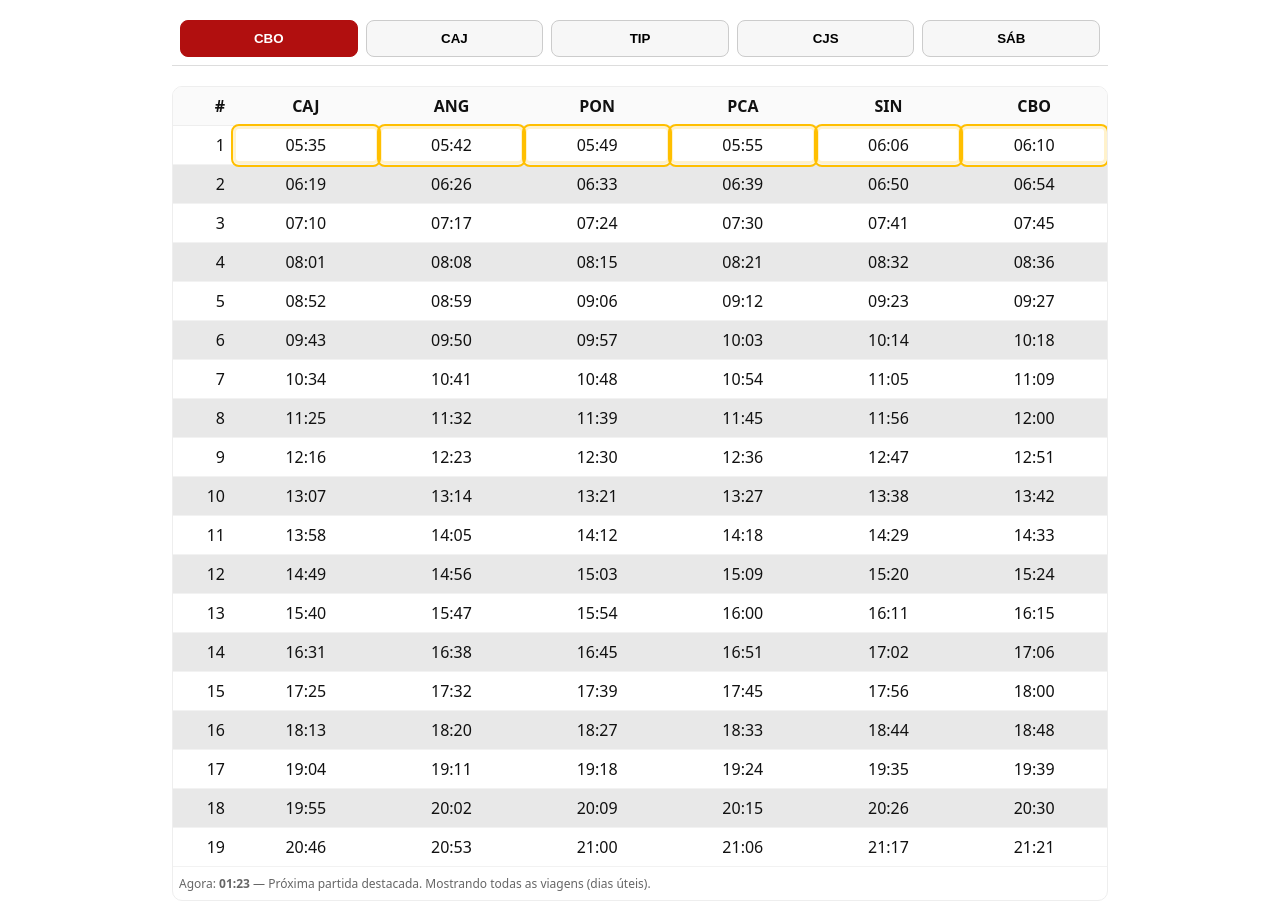
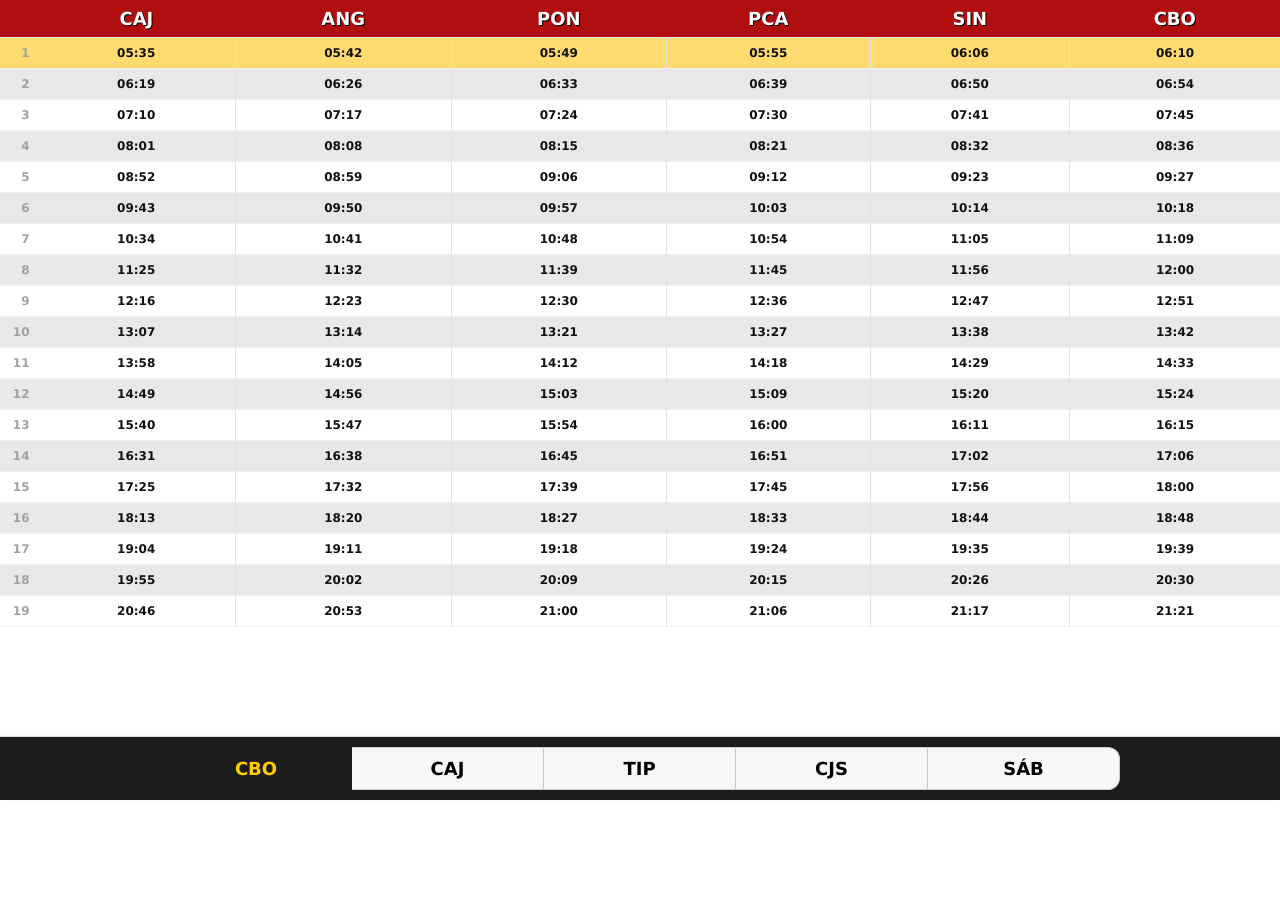
Before and after one commit to jgaqueiroz/horarios-vlt, a React (Vite) app: page / in a window 1280 px wide. After the commit the page ends 800 px from the top, so only its background shows below. Built offline with nearby package versions, Linux system fonts and the light colour scheme.

Commit message:
Theme and behaviour tweaks

```diff
--- a/src/App.tsx
+++ b/src/App.tsx
@@ -1,29 +1,52 @@
-import React, { useState } from "react";
+import React, { useMemo } from "react";
 import "./index.css";
 import { Menu } from "./components/Menu";
 import { Timetable } from "./components/Timetable";
+import { DIRECTIONS } from "./data/order";
 
 type Direction = "CAJ-CBO" | "CBO-CAJ" | "CAJ-CDO" | "CDO-CAJ";
 
 export default function App() {
-  const [direction, setDirection] = useState<Direction>("CAJ-CBO");
-  const [saturdayOn, setSaturdayOn] = useState(false);
+  const [direction, setDirection] = React.useState<Direction>("CAJ-CBO");
+  const [saturdayOn, setSaturdayOn] = React.useState(false);
+
+  const theme = (direction === "CAJ-CBO" || direction === "CBO-CAJ")
+    ? "theme-red" : "theme-blue";
+
+  const activeIndex = useMemo(
+    () => DIRECTIONS.indexOf(direction),
+    [direction]
+  );
 
   return (
-    <div className="mainwrapper">
+    <div className={`mainwrapper ${theme}`}>
+      {/* SLIDER */}
+      <div className="slider">
+        <div
+          className="slides"
+          style={{ transform: `translateX(-${activeIndex * 100}%)` }}
+          aria-live="polite"
+        >
+          {DIRECTIONS.map((dir) => (
+            <section
+              key={dir}
+              className="slide"
+              aria-hidden={dir !== direction}
+            >
+              {/* cada slide tem sua própria área scrollável e thead sticky */}
+              <Timetable direction={dir} saturdayOn={saturdayOn} />
+            </section>
+          ))}
+        </div>
+      </div>
+
+      {/* MENU FIXO NO RODAPÉ */}
       <Menu
         direction={direction}
         setDirection={setDirection}
         saturdayOn={saturdayOn}
         setSaturdayOn={setSaturdayOn}
       />
-
-      <div className="top">
-        <div className="stations">
-        </div>
-      </div>
-
-      <Timetable direction={direction} saturdayOn={saturdayOn} />
     </div>
   );
 }
--- a/src/components/Timetable.tsx
+++ b/src/components/Timetable.tsx
@@ -30,7 +30,7 @@ export function Timetable({ direction, saturdayOn }: Props) {
       <table>
         <thead>
           <tr>
-            <th scope="col" className="trip-number">#</th>
+            <th scope="col" className="trip-number"></th>
             {cols.map((c) => (
               <th key={c} scope="col">{c}</th>
             ))}
@@ -43,23 +43,19 @@ export function Timetable({ direction, saturdayOn }: Props) {
             const isNext = nextIdx === i;
 
             return (
-              <tr key={i} className={shouldDim ? "dim-saturday" : ""}>
+              <tr
+                key={i}
+                className={`${shouldDim ? "dim-saturday" : ""} ${isNext ? "highlight-row" : ""}`}
+              >
                 <td className="trip-number">{i + 1}</td>
                 {r.map((cell, j) => (
-                  <td key={j} className={isNext ? "highlight" : ""}>{cell}</td>
+                  <td key={j}>{cell}</td>
                 ))}
               </tr>
             );
           })}
         </tbody>
       </table>
-      <div style={{ fontSize: 12, padding: "8px 6px", color: "#666" }}>
-        Agora: <b>{now}</b> — Próxima partida destacada.
-        { saturdayOn
-            ? <span> Filtro de sábado ativo: algumas viagens foram reduzidas.</span>
-            : <span> Mostrando todas as viagens (dias úteis).</span>
-        }
-      </div>
     </div>
   );
 }
--- /dev/null
+++ b/src/data/order.ts
@@ -0,0 +1,6 @@
+export const DIRECTIONS: Array<"CAJ-CBO" | "CBO-CAJ" | "CAJ-CDO" | "CDO-CAJ"> = [
+  "CAJ-CBO", // CBO
+  "CBO-CAJ", // CAJ
+  "CAJ-CDO", // TIP
+  "CDO-CAJ"  // CJS
+];
--- a/src/index.css
+++ b/src/index.css
@@ -2,42 +2,208 @@
   --brand-red: #b10f0f;
   --brand-blue: #141f75;
   --bg: #fff;
+  --bg-footer: #1c1c1c;
   --text: #111;
   --muted: #e8e8e8;
+  --highlight: #ffdb70;
+
+  /* altura do rodapé (menu fixo) */
+  --footer-h: 64px;
 }
 
 * { box-sizing: border-box; }
-body { margin: 0; font-family: system-ui, Arial, sans-serif; background: var(--bg); color: var(--text); }
 
-.mainwrapper { max-width: 960px; margin: 0 auto; padding: 12px; }
+.menu,
+.menuSelected,
+thead th,
+tbody td,
+.highlight-row {
+  transition: background 0.3s ease, color 0.3s ease, border-color 0.3s ease, opacity 0.3s ease;
+}
 
-.menufooter { position: sticky; top: 0; background: var(--bg); z-index: 10; padding: 8px; border-bottom: 1px solid #ddd; }
-.menu-row { display: grid; grid-template-columns: repeat(5, 1fr); gap: 8px; }
+html, body, #root {
+  height: 100%;
+  width: 100%;
+  margin: 0;
+  padding: 0;
+
+  font-family: Verdana, Geneva, sans-serif;
+  font-size: 12px;
+  font-weight: bold;
+
+  background: var(--bg);
+  color: var(--text);
+}
+
+.mainwrapper {
+  /* layout de app: cabeçalho (thead) no topo, lista no meio, menu fixo no rodapé */
+  min-height: 100vh;
+  height: 100%;
+  width: 100%;
+  max-width: none;
+  padding: 0;
+
+  display: flex;
+  flex-direction: column;
+}
+
+/* ----- ÁREA SCROLLÁVEL (tabela) ----- */
+.table-wrapper {
+  /* ocupa o espaço entre topo (thead sticky) e rodapé (menu fixo) */
+  flex: 1;
+  overflow-y: auto;
+  -webkit-overflow-scrolling: touch;
+  padding: 0 0 calc(var(--footer-h) + env(safe-area-inset-bottom, 0px));
+  margin: 0;
+}
+
+/* tabela */
+table { width: 100%; border-collapse: collapse; }
+
+/* Cabeçalho fixo no topo (sem bordas verticais) */
+thead th {
+  position: sticky;
+  top: 0;
+  z-index: 2;
+  text-align: center;
+  padding: 8px;
+  background: #fafafa;  /* valor padrão; será sobrescrito pelo tema do ramal */
+  border-bottom: 1px solid #eee;
+  border-right: none;   /* <- sem linhas verticais no thead */
+  font-size: 1.5em;
+  font-weight: 700;
+
+  text-shadow: 1px 1px 0px rgba(0, 0, 0, 1);
+  box-shadow: 0 2px 0 rgba(0,0,0,.05);
+}
+
+/* Tema do cabeçalho por ramal */
+.theme-red table thead th {
+  background: var(--brand-red) !important;
+  color: #fff !important;
+}
+.theme-blue table thead th {
+  background: var(--brand-blue) !important;
+  color: #fff !important;
+}
+
+/* Corpo da tabela */
+tbody td {
+  text-align: center;
+  padding: 8px;
+  border-bottom: 1px solid #f2f2f2;
+  border-right: 1px solid #e2e2e2;
+}
+
+/* zebra */
+tbody tr:nth-child(even) td { background: var(--muted); }
+
+/* remover bordas onde não deve haver separador vertical */
+tbody td:first-child { border-right: none; }   /* <- sem borda na coluna do índice */
+tbody td:last-child  { border-right: none; }   /* <- sem borda na última coluna */
+
+/* coluna dos índices (1ª coluna) */
+.trip-number {
+  text-align: right;
+  font-variant-numeric: tabular-nums;
+  width: 3ch;
+  color: #a1a1a1;
+}
+
+/* linhas “apagadas” no filtro de sábado */
+.dim-saturday { opacity: 0.2; }
+
+/* destaque do próximo horário (linha inteira) */
+.highlight-row {
+  background: var(--highlight) !important;
+}
+
+/* ----- MENU FIXO NO RODAPÉ ----- */
+.menufooter {
+  position: fixed;
+  left: 0;
+  right: 0;
+  bottom: 0;
+  height: var(--footer-h);
+  padding: 8px 12px calc(8px + env(safe-area-inset-bottom, 0px));
+  background: var(--bg-footer);
+  border-top: 1px solid #ddd;
+  box-shadow: 0 -2px 10px rgba(0,0,0,.05);
+  z-index: 3;
+  display: flex;
+  align-items: center;
+  justify-content: center;
+}
+
+.menu-row {
+  width: 100%;
+  max-width: 960px;
+  display: grid;
+  grid-template-columns: repeat(5, 1fr);
+  gap: 0; /* ← importante: remove o espaço entre botões */
+}
 
 .menu {
+  font-family: inherit;
   padding: 10px 12px;
   border: 1px solid #ccc;
   background: #f7f7f7;
-  border-radius: 8px;
   cursor: pointer;
   font-weight: 600;
+  font-size: 1.5em;
+  min-height: 40px;
+
+  border-radius: 0;      /* ← padrão: sem arredondamento */
 }
-.menuSelected { background: var(--brand-red); color: #fff; border-color: var(--brand-red); }
 
-.top { margin: 12px 0 8px; }
-.stations { display: grid; gap: 4px; grid-auto-flow: column; justify-content: space-between; font-weight: 700; }
+/* arredondar apenas os extremos */
+.menu:first-child {
+  border-top-left-radius: 12px;
+  border-bottom-left-radius: 12px;
+}
 
-.table-wrapper { overflow: auto; border: 1px solid #eee; border-radius: 10px; }
-table { width: 100%; border-collapse: collapse; }
-thead th {
-  text-align: center; padding: 8px; background: #fafafa; border-bottom: 1px solid #eee;
+.menu:last-child {
+  border-top-right-radius: 12px;
+  border-bottom-right-radius: 12px;
 }
-tbody td {
-  text-align: center; padding: 8px; border-bottom: 1px solid #f2f2f2;
+
+/* evitar borda dupla entre os botões */
+.menu + .menu {
+  border-left: none;
 }
-tbody tr:nth-child(even) td { background: var(--muted); }
-.trip-number { text-align: right; font-variant-numeric: tabular-nums; width: 60px; }
 
-.dim-saturday { opacity: 0.2; }
+.menuSelected {
+  background: #1c1c1c !important;
+  color: #ffcc00 !important;
+  border: none;
+}
 
-.highlight { outline: 2px solid #ffbf00; box-shadow: 0 0 0 3px rgba(255,191,0,.2) inset; border-radius: 6px; }
+/* CONTÊINER do carrossel (oculta as laterais) */
+.slider {
+  position: relative;
+  height: 100%;
+  overflow: hidden;      /* importante para esconder os slides fora da tela */
+}
+
+/* TRILHO: 4 slides lado a lado (um para cada direção) */
+.slides {
+  display: flex;
+  height: 100%;
+  width: 100%;
+  transition: transform 0.35s ease; /* ← animação suave */
+  will-change: transform;
+}
+
+/* Cada SLIDE ocupa 100% da largura e é uma coluna (thead fixo + corpo rolável) */
+.slide {
+  flex: 0 0 100%;
+  height: 100%;
+
+  display: flex;
+  flex-direction: column;
+}
+
+/* Evita interações em slides fora de foco */
+.slide[aria-hidden="true"] {
+  pointer-events: none;
+}
```
